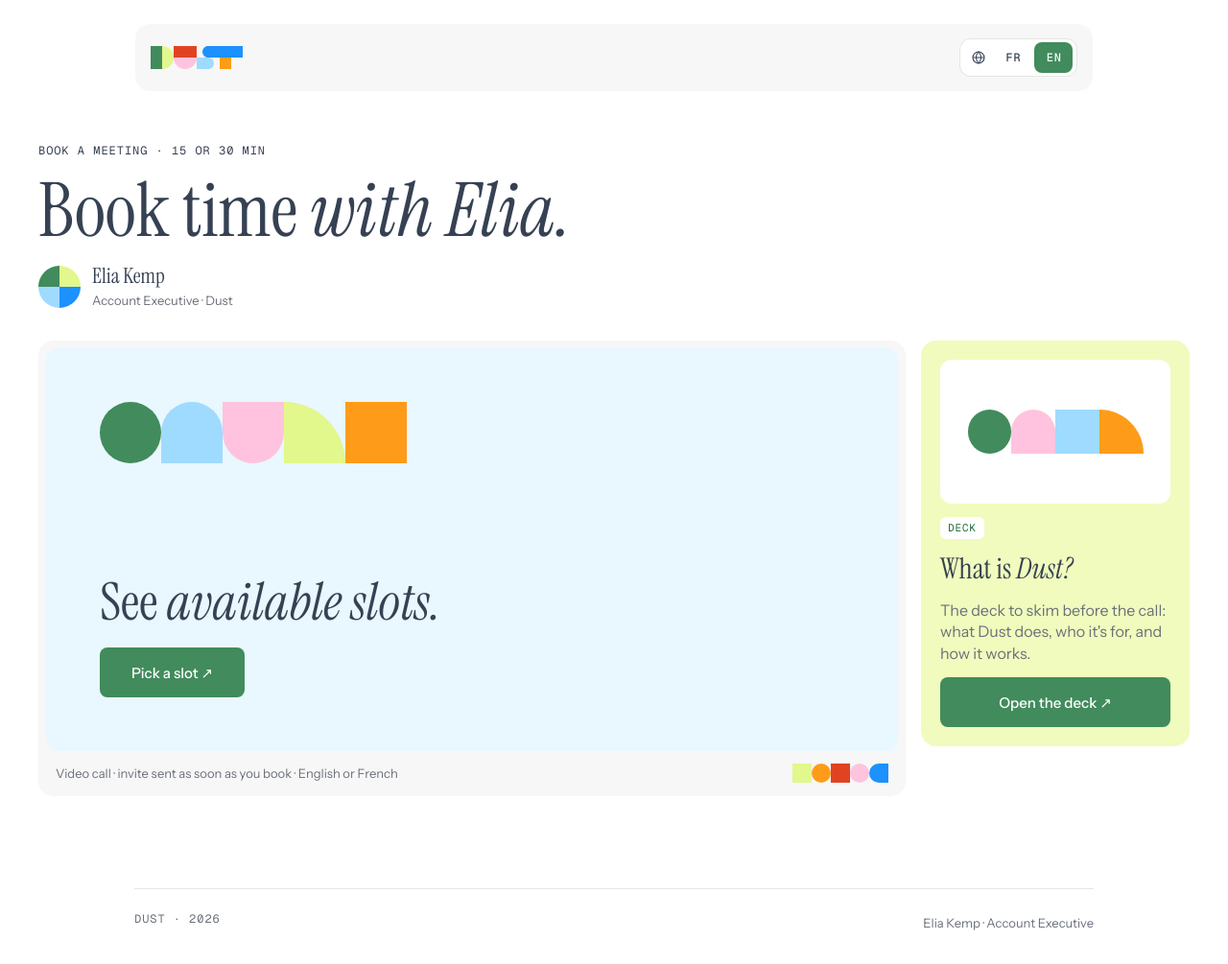
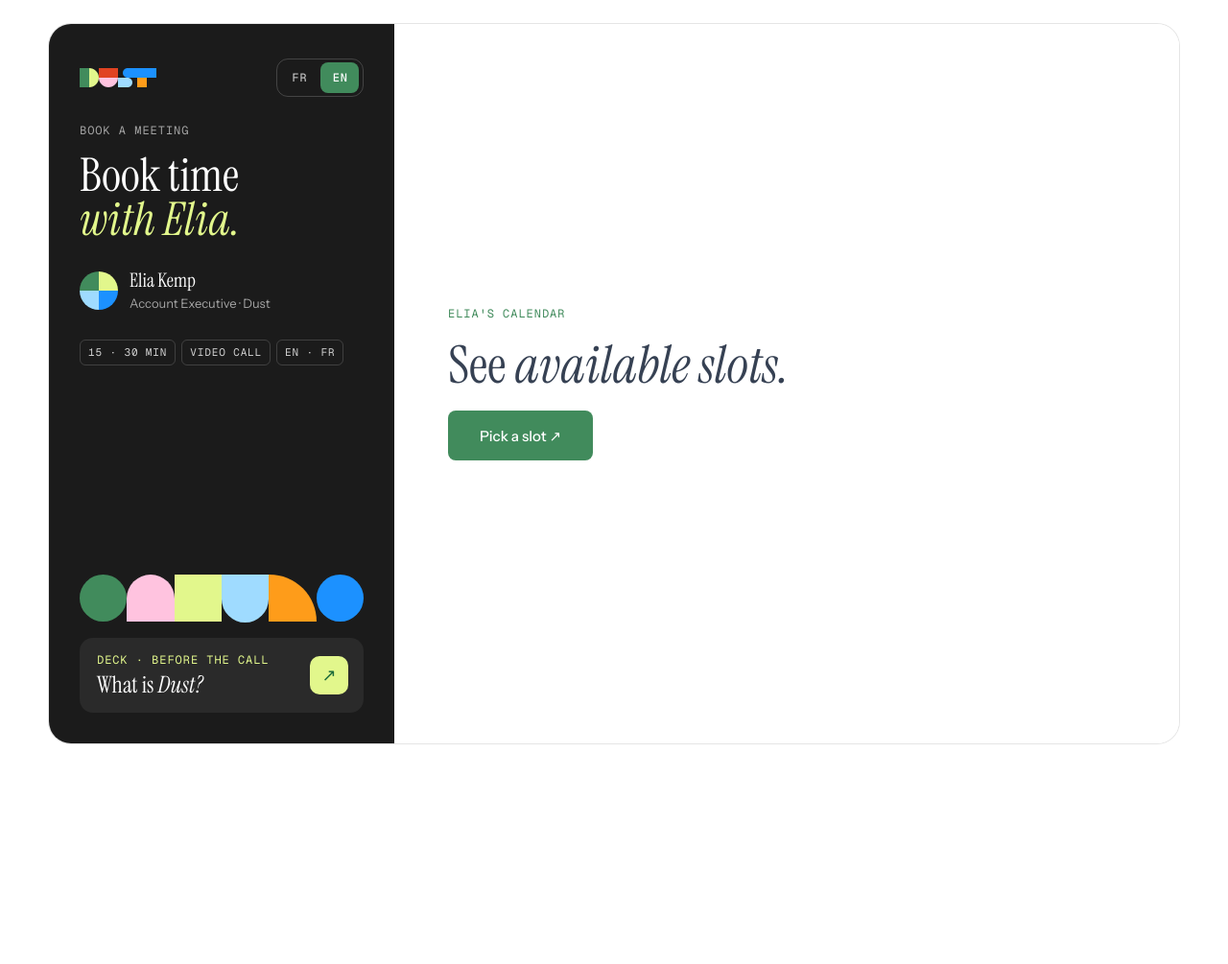
Before and after one commit to yassinehargane-dusttech/book-elia, a plain HTML site: page index.html in a window 1280 px wide. Shown: the whole page at 96% size. After the commit the page ends 800 px from the top, so only its background shows below. Drawn offline with nearby package versions, Linux system fonts and the light colour scheme.

Commit message:
Add files via upload

```diff
--- a/index.html
+++ b/index.html
@@ -162,93 +162,91 @@ section[id]{scroll-margin-top:110px}
 @media (max-width:480px){.lang svg{display:none}.lang button{padding:0 9px}.cobrand svg{height:20px}}
 </style>
 <style>
-.bk{max-width:1040px;margin:0 auto;padding:150px 20px 72px}
-.bk-top{display:flex;justify-content:space-between;align-items:flex-end;gap:32px;flex-wrap:wrap;margin-bottom:32px}
-.bk-top .stack{gap:16px}
-.meta{display:flex;align-items:center;gap:12px;flex-wrap:wrap}
-.who{display:inline-flex;align-items:center;gap:12px}
-.av{width:44px;height:44px;flex:none;display:grid;grid-template-columns:1fr 1fr;grid-template-rows:1fr 1fr}
+html,body{height:100%}
+body{display:flex;align-items:center;justify-content:center;min-height:100dvh;padding:24px;background:#fff}
+.shell{display:grid;grid-template-columns:360px minmax(0,1fr);width:100%;max-width:1180px;height:min(calc(100dvh - 48px),760px);border:1px solid var(--line);border-radius:24px;overflow:hidden;background:#fff}
+/* volet gauche */
+.pane{position:relative;background:var(--night);color:#fff;padding:36px 32px 32px;display:flex;flex-direction:column;gap:28px;overflow:hidden}
+.pane-top{display:flex;justify-content:space-between;align-items:center;position:relative;z-index:1}
+.pane-top svg{height:20px;width:auto;display:block}
+.pane .lang{background:transparent;border-color:rgba(255,255,255,.18)}
+.pane .lang button{color:rgba(255,255,255,.7)}
+.pane .mono{color:rgba(255,255,255,.6)}
+.pane .h3{font-size:48px;line-height:46px;color:#fff}
+.pane .h3 em{color:var(--lime)}
+.who{display:flex;align-items:center;gap:12px}
+.av{width:40px;height:40px;flex:none;display:grid;grid-template-columns:1fr 1fr;grid-template-rows:1fr 1fr}
 .av i{display:block}
-.who b{font:400 22px/26px var(--serif);display:block}
-.who small{font-size:13px;line-height:18px;color:var(--ink-3)}
-.res{display:inline-flex;align-items:center;gap:10px;height:52px;padding:0 20px 0 14px;border-radius:8px;background:var(--lime-l);color:var(--green-d);font:500 15px/1 var(--sans);text-decoration:none;transition:background-color .3s var(--cb)}
-.res:hover{background:var(--lime)}
-.res i{display:block;width:18px;height:18px;border-radius:50%;background:var(--green)}
-.hdr-bar .res{height:40px;padding:0 14px 0 10px}
-.hdr-bar .res i{width:14px;height:14px}
-.cal{background:var(--pill);border-radius:16px;padding:8px}
-.cal iframe{display:block;width:100%;height:660px;border:0;border-radius:12px;background:#fff}
-.cal-foot{display:flex;justify-content:space-between;align-items:center;gap:16px;flex-wrap:wrap;padding:12px 10px 4px;font-size:13px;color:var(--ink-3)}
-.mini{display:flex}.mini i{display:block;width:20px;height:20px}
-.oc{padding:56px;display:flex;flex-direction:column;gap:20px;align-items:flex-start;background:var(--blue-l);border-radius:12px;min-height:420px;justify-content:flex-end}
-.oc-shapes{display:flex;margin-bottom:auto}.oc-shapes i{display:block;width:64px;height:64px}
-.grid{display:grid;grid-template-columns:minmax(0,1fr) 280px;gap:16px;align-items:start}
-.deck{position:sticky;top:120px;background:var(--lime-l);border-radius:16px;padding:20px;display:flex;flex-direction:column;gap:14px}
-.deck-cover{display:flex;flex-wrap:wrap;align-items:center;justify-content:center;align-content:center;aspect-ratio:16/10;background:#fff;border-radius:12px;padding:16px;transition:transform .3s var(--cb)}
-.deck-cover:hover{transform:translateY(-3px)}
-.deck-cover i{display:block;width:22%;aspect-ratio:1}
-.deck .h5 em{font-style:italic}
-.deck .st{font:400 11px/1 var(--mono);letter-spacing:.08em;text-transform:uppercase;padding:6px 8px;border-radius:6px;background:#fff;color:var(--green-d);width:max-content}
-.deck-btn{width:100%}
-.bk{max-width:1240px}footer.sm{max-width:1240px}
-@media (max-width:900px){.grid{grid-template-columns:minmax(0,1fr)}.deck{position:static;order:-1;display:grid;grid-template-columns:96px minmax(0,1fr);grid-template-rows:auto auto auto;column-gap:16px;row-gap:8px;align-items:center}.deck-cover{grid-row:1/3;padding:14px;aspect-ratio:1}.deck-cover i{width:50%}.deck .p2{display:none}.deck-btn{grid-column:1/-1}}
-footer.sm{max-width:1040px;margin:0 auto;padding:24px 20px 32px}
-@media (max-width:640px){.bk{padding-top:130px}.res{width:100%;justify-content:center}.cal{margin-inline:-12px}.cal iframe{height:920px}.oc{padding:28px;min-height:0}.oc-shapes i{width:44px;height:44px}.oc-shapes{margin-bottom:24px}}
+.who b{font:400 20px/24px var(--serif);display:block;color:#fff}
+.who small{font-size:13px;line-height:18px;color:rgba(255,255,255,.6)}
+.chips{display:flex;flex-wrap:wrap;gap:6px}
+.chips span{font:400 11px/1 var(--mono);letter-spacing:.08em;text-transform:uppercase;color:rgba(255,255,255,.8);border:1px solid rgba(255,255,255,.16);border-radius:6px;padding:7px 8px}
+.deck{margin-top:-12px;display:flex;align-items:center;gap:14px;padding:16px 16px 16px 18px;border-radius:14px;background:#2a2a2a;color:#fff;text-decoration:none;transition:background-color .3s var(--cb),color .3s var(--cb)}
+.deck .dt{display:flex;flex-direction:column;gap:6px;flex:1;min-width:0}
+.deck .mono{color:var(--lime)}
+.deck b{font:400 24px/26px var(--serif)}
+.deck b em{font-style:italic}
+.deck .go{flex:none;width:40px;height:40px;border-radius:10px;background:var(--lime);color:var(--green-d);display:grid;place-items:center;font-size:18px;transition:transform .3s var(--cb)}
+.deck:hover{background:var(--lime);color:var(--green-d)}
+.deck:hover .mono{color:var(--green)}
+.deck:hover .go{background:var(--green);color:#fff;transform:translate(2px,-2px)}
+.deck:focus-visible{outline:2px solid var(--lime);outline-offset:3px}
+.shapes{margin-top:auto;display:grid;grid-template-columns:repeat(6,minmax(0,1fr))}
+.shapes i{display:block;aspect-ratio:1}
+/* volet droit */
+.calw{position:relative;min-height:0;display:flex;background:#fff}
+.calw iframe{flex:1;width:100%;height:100%;border:0;display:block}
+.oc{flex:1;padding:56px;display:flex;flex-direction:column;gap:20px;align-items:flex-start;justify-content:center}
+.oc .h3 em{font-style:italic}
+@media (max-width:900px){
+  body{display:block;padding:12px}
+  .shell{grid-template-columns:minmax(0,1fr);height:auto;border-radius:20px}
+  .pane{padding:24px 20px;gap:20px}
+  .pane .h3{font-size:38px;line-height:38px}
+  .shapes{display:none}
+  .deck{margin-top:4px}
+  .calw iframe{height:900px;flex:none}
+  .oc{padding:28px}
+}
 </style>
 
-<header class="hdr" data-dm-header>
-  <div class="hdr-bar" data-dm-header-bar>
-    <a class="cobrand" href="https://dust.tt" target="_blank" rel="noopener" aria-label="Dust">
-      <svg viewBox="0 0 1312 328" fill="none" role="img" aria-label="Dust"><path d="M1148 164H984V328H1148V164Z" fill="#FE9C1A"></path><path d="M164 328C254.575 328 328 254.575 328 164C328 73.4253 254.575 0 164 0C73.4253 0 0 73.4253 0 164C0 254.575 73.4253 328 164 328Z" fill="#E2F78C"></path><path d="M492 328C582.575 328 656 254.575 656 164C656 73.4253 582.575 0 492 0C401.425 0 328 73.4253 328 164C328 254.575 401.425 328 492 328Z" fill="#FFC3DF"></path><path d="M164 0H0V328H164V0Z" fill="#418B5C"></path><path d="M656 0H328V164H656V0Z" fill="#E14322"></path><path d="M1312 0V164H820C774.713 164 738 127.287 738 82C738 36.7127 774.713 0 820 0H1312Z" fill="#1C91FF"></path><path d="M656 328V164H820C865.287 164 902 200.713 902 246C902 291.287 865.287 328 820 328H656Z" fill="#9FDBFF"></path></svg>
-    </a>
-    <div class="row" style="gap:8px;flex-wrap:nowrap">
-      <div class="lang" data-dm-tabs role="group" aria-label="Langue / Language">
-        <svg viewBox="0 0 24 24" fill="none" stroke="currentColor" stroke-width="1.6" aria-hidden="true"><circle cx="12" cy="12" r="9"/><path d="M3 12h18M12 3c2.5 2.6 3.8 5.6 3.8 9s-1.3 6.4-3.8 9c-2.5-2.6-3.8-5.6-3.8-9S9.5 5.6 12 3z"/></svg>
-        <button data-lang-btn="fr" aria-pressed="false">FR</button><button data-lang-btn="en" aria-pressed="true">EN</button>
+<main class="shell" id="top">
+  <aside class="pane">
+    <div class="pane-top">
+      <a href="https://dust.tt" target="_blank" rel="noopener" aria-label="Dust"><svg viewBox="0 0 1312 328" fill="none" role="img" aria-label="Dust"><path d="M1148 164H984V328H1148V164Z" fill="#FE9C1A"></path><path d="M164 328C254.575 328 328 254.575 328 164C328 73.4253 254.575 0 164 0C73.4253 0 0 73.4253 0 164C0 254.575 73.4253 328 164 328Z" fill="#E2F78C"></path><path d="M492 328C582.575 328 656 254.575 656 164C656 73.4253 582.575 0 492 0C401.425 0 328 73.4253 328 164C328 254.575 401.425 328 492 328Z" fill="#FFC3DF"></path><path d="M164 0H0V328H164V0Z" fill="#418B5C"></path><path d="M656 0H328V164H656V0Z" fill="#E14322"></path><path d="M1312 0V164H820C774.713 164 738 127.287 738 82C738 36.7127 774.713 0 820 0H1312Z" fill="#1C91FF"></path><path d="M656 328V164H820C865.287 164 902 200.713 902 246C902 291.287 865.287 328 820 328H656Z" fill="#9FDBFF"></path></svg></a>
+      <div class="lang" data-dm-tabs role="group" aria-label="Langue / Language"><button data-lang-btn="fr" aria-pressed="false">FR</button><button data-lang-btn="en" aria-pressed="true">EN</button></div>
     </div>
+
+    <div class="stack" style="gap:16px;position:relative;z-index:1">
+      <p class="mono" data-dm-mono data-dm-delay=".2"><span lang="fr">Prendre rendez-vous</span><span lang="en">Book a meeting</span></p>
+      <h1 class="h3" data-dm-title data-dm-autoplay data-dm-delay=".3"><span lang="fr">Un créneau<br><em>avec Elia.</em></span><span lang="en">Book time<br><em>with Elia.</em></span></h1>
     </div>
-  </div>
-</header>
 
-<main class="bk" id="top">
-  <div class="bk-top">
-    <div class="stack">
-      <p class="mono" data-dm-mono data-dm-delay=".2"><span lang="fr">Prendre rendez-vous · 15 ou 30 min</span><span lang="en">Book a meeting · 15 or 30 min</span></p>
-      <h1 class="h2" data-dm-title data-dm-autoplay data-dm-delay=".3"><span lang="fr">Un créneau <em>avec Elia.</em></span><span lang="en">Book time <em>with Elia.</em></span></h1>
-      <div class="who" data-dm-anim data-dm-delay=".7">
+    <div class="who" data-dm-anim data-dm-delay=".6">
       <span class="av" aria-hidden="true"><i style="background:var(--green);border-radius:100% 0 0 0"></i><i style="background:var(--lime);border-radius:0 100% 0 0"></i><i style="background:var(--sky);border-radius:0 0 0 100%"></i><i style="background:var(--blue);border-radius:0 0 100% 0"></i></span>
       <span><b data-author>Elia Kemp</b><small data-author-role>Account Executive · Dust</small></span>
     </div>
-    </div>
+
+    <div class="chips" data-dm-anim data-dm-delay=".7">
+      <span>15 · 30 min</span><span lang="fr">Visio</span><span lang="en">Video call</span><span>EN · FR</span>
     </div>
 
-  <div class="grid">
-  <div class="cal" data-dm-anim data-dm-delay=".5">
+    <div class="shapes" aria-hidden="true" data-dm-anim data-dm-delay=".75"><i style="background:var(--green);border-radius:50%"></i><i style="background:var(--pink);border-radius:99px 99px 0 0"></i><i style="background:var(--lime)"></i><i style="background:var(--sky);border-radius:0 0 99px 99px"></i><i style="background:var(--orange);border-radius:0 100% 0 0"></i><i style="background:var(--blue);border-radius:50%"></i></div>
+
+    <a class="deck" href="https://app.dust.tt/share/frame/7d9232f7-75fa-4cda-b581-0de6a923b894" target="_blank" rel="noopener" data-dm-anim data-dm-delay=".8">
+      <span class="dt"><span class="mono"><span lang="fr">Deck · avant l'appel</span><span lang="en">Deck · before the call</span></span><b><span lang="fr">Dust, <em>c'est quoi ?</em></span><span lang="en">What is <em>Dust?</em></span></b></span>
+      <span class="go" aria-hidden="true">↗</span>
+    </a>
+  </aside>
+
+  <section class="calw" data-dm-anim data-dm-delay=".4" aria-label="Calendar / Agenda">
     <div class="oc">
-      <div class="oc-shapes" aria-hidden="true"><i style="background:var(--green);border-radius:50%"></i><i style="background:var(--sky);border-radius:99px 99px 0 0"></i><i style="background:var(--pink);border-radius:0 0 99px 99px"></i><i style="background:var(--lime);border-radius:0 100% 0 0"></i><i style="background:var(--orange)"></i></div>
+      <p class="mono k"><span lang="fr">Agenda d'Elia</span><span lang="en">Elia's calendar</span></p>
       <h2 class="h3"><span lang="fr">Voir les créneaux <em>disponibles.</em></span><span lang="en">See <em>available slots.</em></span></h2>
       <a class="btn green dm-btn" href="https://meetings-eu1.hubspot.com/elia-kemp" target="_blank" rel="noopener"><span lang="fr">Choisir un créneau ↗</span><span lang="en">Pick a slot ↗</span></a>
     </div>
-    <div class="cal-foot">
-      <span><span lang="fr">Visio · invitation envoyée dès la réservation · en anglais ou en français</span><span lang="en">Video call · invite sent as soon as you book · English or French</span></span>
-      <span class="mini" aria-hidden="true"><i style="background:var(--lime)"></i><i style="background:var(--orange);border-radius:50%"></i><i style="background:var(--red)"></i><i style="background:var(--pink);border-radius:50%"></i><i style="background:var(--blue);border-radius:99px 0 0 99px"></i></span>
-    </div>
-  </div>
-  <aside class="deck" data-dm-anim data-dm-delay=".7">
-    <a class="deck-cover" href="https://app.dust.tt/share/frame/7d9232f7-75fa-4cda-b581-0de6a923b894" target="_blank" rel="noopener" aria-hidden="true" tabindex="-1">
-      <i style="background:var(--green);border-radius:50%"></i><i style="background:var(--pink);border-radius:99px 99px 0 0"></i><i style="background:var(--sky)"></i><i style="background:var(--orange);border-radius:0 100% 0 0"></i>
-    </a>
-    <span class="st st-ok">Deck</span>
-    <h2 class="h5"><span lang="fr">Dust, <em>c'est quoi ?</em></span><span lang="en">What is <em>Dust?</em></span></h2>
-    <p class="p2"><span lang="fr">Le deck à parcourir avant l'appel : ce que fait Dust, pour qui, et comment ça marche.</span><span lang="en">The deck to skim before the call: what Dust does, who it's for, and how it works.</span></p>
-    <a class="btn green dm-btn deck-btn" href="https://app.dust.tt/share/frame/7d9232f7-75fa-4cda-b581-0de6a923b894" target="_blank" rel="noopener"><span lang="fr">Ouvrir le deck ↗</span><span lang="en">Open the deck ↗</span></a>
-  </aside>
-  </div>
+  </section>
 </main>
-
-<footer class="sm">
-  <div class="fbar" style="margin-top:0"><span class="mono">Dust · 2026</span><span data-if-author><span data-author></span> · Account Executive</span></div>
-</footer>
 
 <script>
 window.DUST_CONFIG = {
```
Lines whose indentation alone changed are shown as unchanged.
